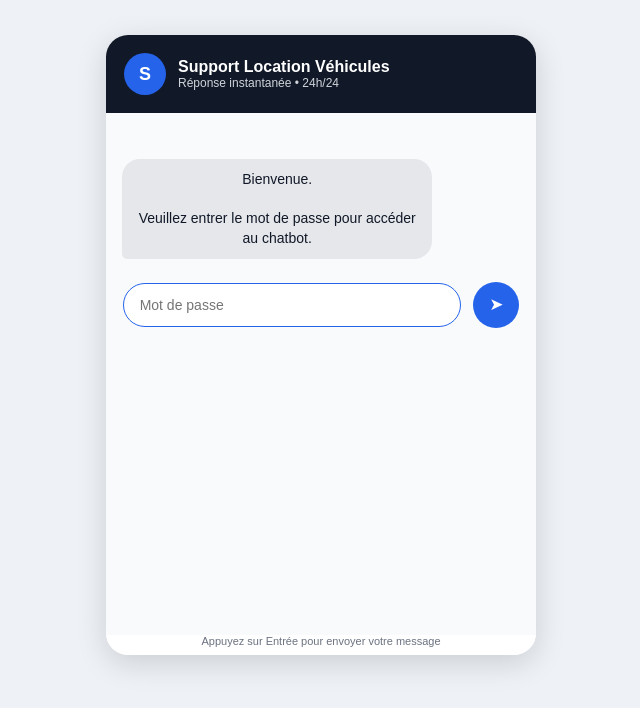
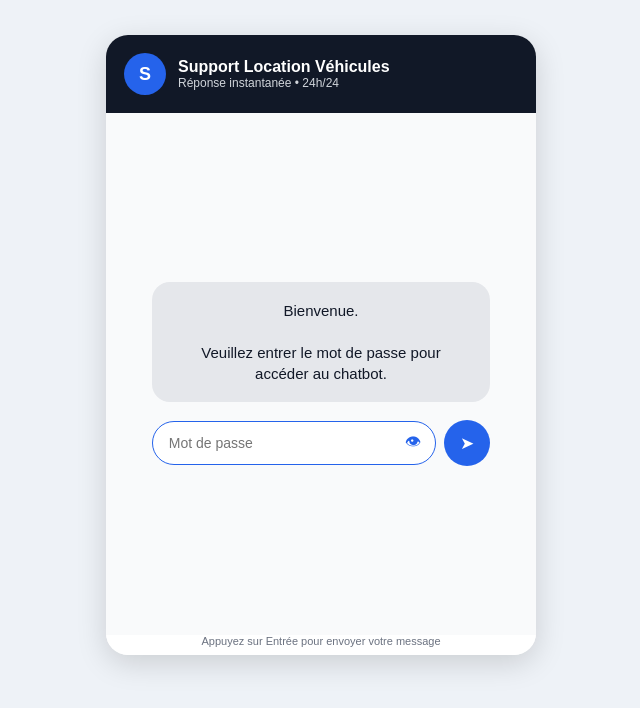
Before and after one commit to jaizj344-wq/chatbot-location, a Flask app: page / in a window 1280 px wide. Shown: the top 708 px of the page, without its empty margins (319-959 px from the left). Run offline with Flask 3, Linux system fonts and the light colour scheme.

Commit message:
amelioration page connexion

```diff
--- a/templates/index.html
+++ b/templates/index.html
@@ -46,6 +46,7 @@
             justify-content: center;
             font-weight: bold;
             font-size: 18px;
+            flex-shrink: 0;
         }
 
         .name {
@@ -66,6 +67,7 @@
         }
 
         .message {
+            width: fit-content;
             max-width: 78%;
             padding: 11px 15px;
             margin: 9px 0;
@@ -95,10 +97,12 @@
             padding: 12px;
             border-top: 1px solid #e5e7eb;
             background: white;
+            gap: 8px;
         }
 
         input {
             flex: 1;
+            min-width: 0;
             padding: 13px 16px;
             border: 1px solid #2563eb;
             border-radius: 25px;
@@ -107,7 +111,6 @@
         }
 
         button {
-            margin-left: 8px;
             width: 46px;
             height: 46px;
             border: none;
@@ -116,6 +119,7 @@
             border-radius: 50%;
             cursor: pointer;
             font-size: 17px;
+            flex-shrink: 0;
         }
 
         .footer-note {
@@ -127,20 +131,64 @@
         }
 
         .password-box {
-            margin-top: 30px;
+            height: 100%;
+            display: flex;
+            flex-direction: column;
+            justify-content: center;
+            align-items: center;
+            gap: 18px;
             text-align: center;
         }
 
-        .password-box input {
+        .password-message {
+            background: #e5e7eb;
+            color: #111827;
+            padding: 18px 22px;
+            border-radius: 18px;
+            max-width: 85%;
+            line-height: 1.4;
+            font-size: 15px;
+        }
+
+        .password-row {
             width: 85%;
-            margin-top: 15px;
+            display: flex;
+            align-items: center;
+            gap: 8px;
+        }
+
+        .password-input-wrapper {
+            flex: 1;
+            position: relative;
+        }
+
+        .password-input-wrapper input {
+            width: 100%;
+            padding-right: 45px;
+        }
+
+        .eye-button {
+            position: absolute;
+            right: 6px;
+            top: 50%;
+            transform: translateY(-50%);
+            width: 34px;
+            height: 34px;
+            background: transparent;
+            color: #2563eb;
+            font-size: 16px;
+        }
+
+        .send-password-button {
+            background: #2563eb;
         }
 
         .error {
-            color: red;
-            margin-top: 12px;
+            color: #dc2626;
+            margin-top: 4px;
             font-weight: bold;
             display: none;
+            font-size: 14px;
         }
 
         @media (max-width: 500px) {
@@ -166,15 +214,21 @@
 
     <div class="chat-box" id="chatBox">
         <div id="passwordSection" class="password-box">
-            <div class="message bot">
+            <div class="password-message">
                 Bienvenue.<br><br>
                 Veuillez entrer le mot de passe pour accéder au chatbot.
             </div>
 
-            <input type="password" id="passwordInput" placeholder="Mot de passe">
-            <button onclick="checkPassword()">➤</button>
+            <div class="password-row">
+                <div class="password-input-wrapper">
+                    <input type="password" id="passwordInput" placeholder="Mot de passe">
+                    <button class="eye-button" onclick="togglePassword()">👁</button>
+                </div>
 
-            <div id="errorMessage" class="error">❌ Mot de passe incorrect</div>
+                <button class="send-password-button" onclick="checkPassword()">➤</button>
+            </div>
+
+            <div id="errorMessage" class="error">Mot de passe incorrect</div>
         </div>
     </div>
 
@@ -192,6 +246,16 @@
 const chatBox = document.getElementById("chatBox");
 const inputArea = document.getElementById("inputArea");
 
+function togglePassword() {
+    const passwordInput = document.getElementById("passwordInput");
+
+    if (passwordInput.type === "password") {
+        passwordInput.type = "text";
+    } else {
+        passwordInput.type = "password";
+    }
+}
+
 async function checkPassword() {
     let password = document.getElementById("passwordInput").value.trim();
     let errorMessage = document.getElementById("errorMessage");
@@ -208,10 +272,11 @@ async function checkPassword() {
         chatBox.innerHTML = `
             <div class="message bot">
                 Bienvenue.<br><br>
-                Je suis Kevin, votre assistant virtuel.<br>
-                Je suis à votre disposition pour répondre à toutes vos questions concernant la location de nos véhicule.
+                Je suis Paul, votre assistant virtuel.<br>
+                Je suis à votre disposition pour répondre à toutes vos questions concernant la location de nos véhicules.
             </div>
         `;
+
         inputArea.style.display = "flex";
         document.getElementById("message").focus();
     } else {
@@ -241,7 +306,7 @@ async function sendMessage() {
     addMessage(message, "user");
     input.value = "";
 
-    addMessage("Kevin écrit...", "bot", true);
+    addMessage("Paul écrit...", "bot", true);
 
     try {
         let response = await fetch("/chat", {
```
